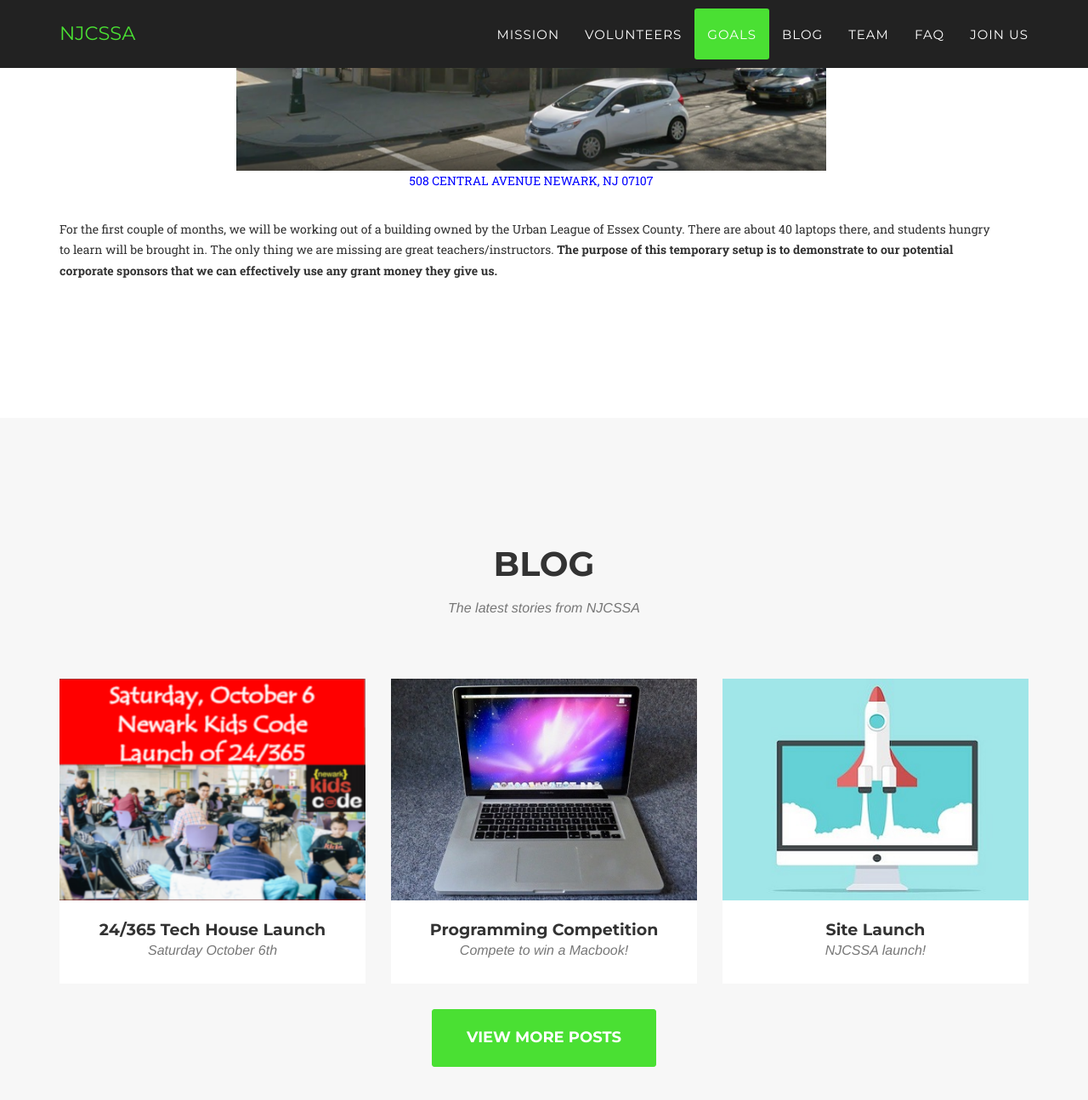
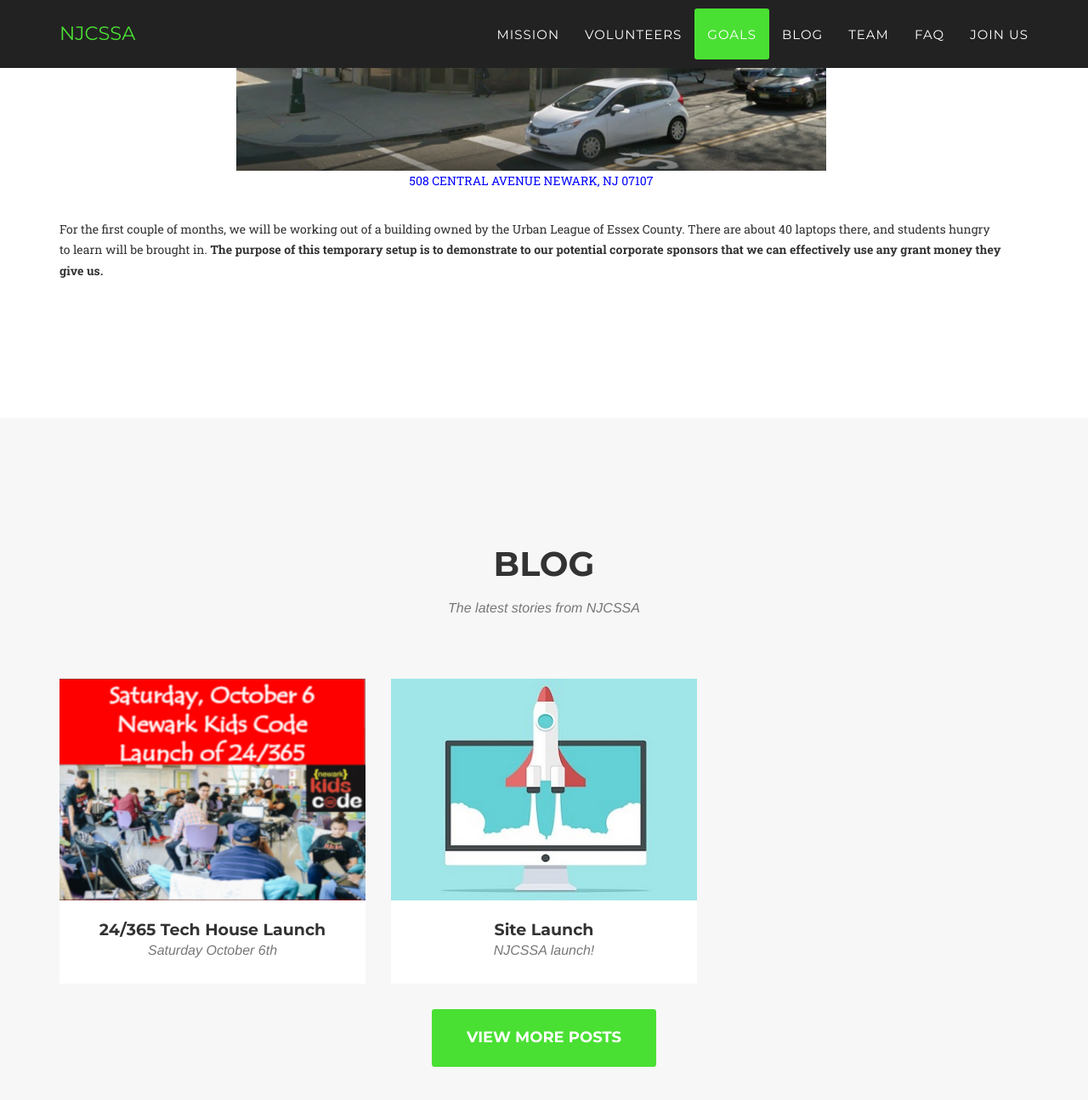
Before and after one commit to benjaminnow/njcssa, a Jekyll site: the page built from index.html, in a window 1280 px wide and 1400 px high, scrolled down 5009 px. Shown: the top 1295 px of the window at 85% size. Built offline with Jekyll 4.4.1, drawn with Linux system fonts in a browser that asks for light colours; nearby versions of some CDN libraries; some web fonts are replaced.

Commit message:
removed blog post, updated goals

```diff
--- a/_includes/goals.html
+++ b/_includes/goals.html
@@ -139,7 +139,7 @@
             <a href="https://goo.gl/maps/x8nX1XBif5C2" style="text-decoration-color: blue;"><p class="text-center" style="color:blue;">508 CENTRAL AVENUE NEWARK, NJ 07107</p></a>
             <br>
             <p>For the first couple of months, we will be working out of a building owned by the Urban League of Essex County. There are about 40 laptops there, and students hungry to learn will be brought in.
-                The only thing we are missing are great teachers/instructors. <b>The purpose of this temporary setup is to demonstrate to our potential corporate sponsors that we can effectively use
+                <b>The purpose of this temporary setup is to demonstrate to our potential corporate sponsors that we can effectively use
                     any grant money they give us.</b>
                 </b>
             </p>
--- a/_posts/2018-9-22-opening-competition.markdown
+++ b/_posts/2018-9-22-opening-competition.markdown
@@ -14,6 +14,7 @@ category-link: competitions
 permalink: /:year/:month/:day/:title.html
 description: To celebrate the opening of NJCSSA and its partnership with Newark Kids Code, we are holding a programming competition for students to compete to win a 2008 Macbook Pro. Go to this  <a href="/2018/09/22/opening-competition">link</a> to get more info.
 link: /2018/09/22/opening-competition
+published: false
 ---
 
 # Inaugural Programming Competition
```
